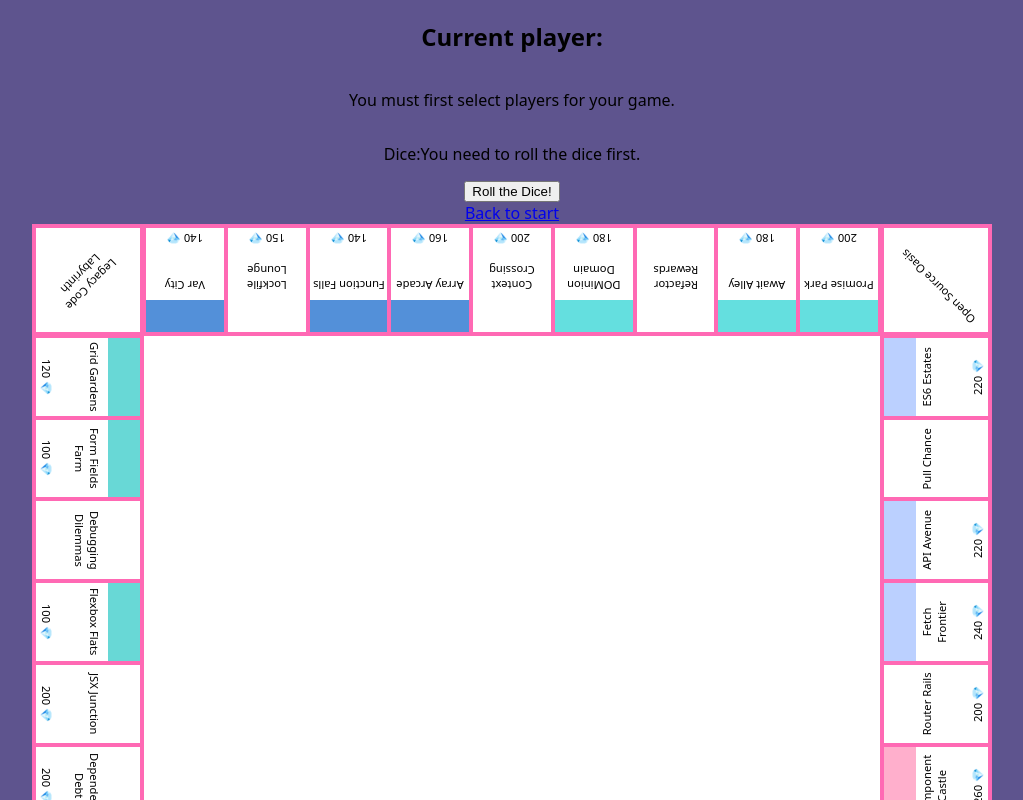
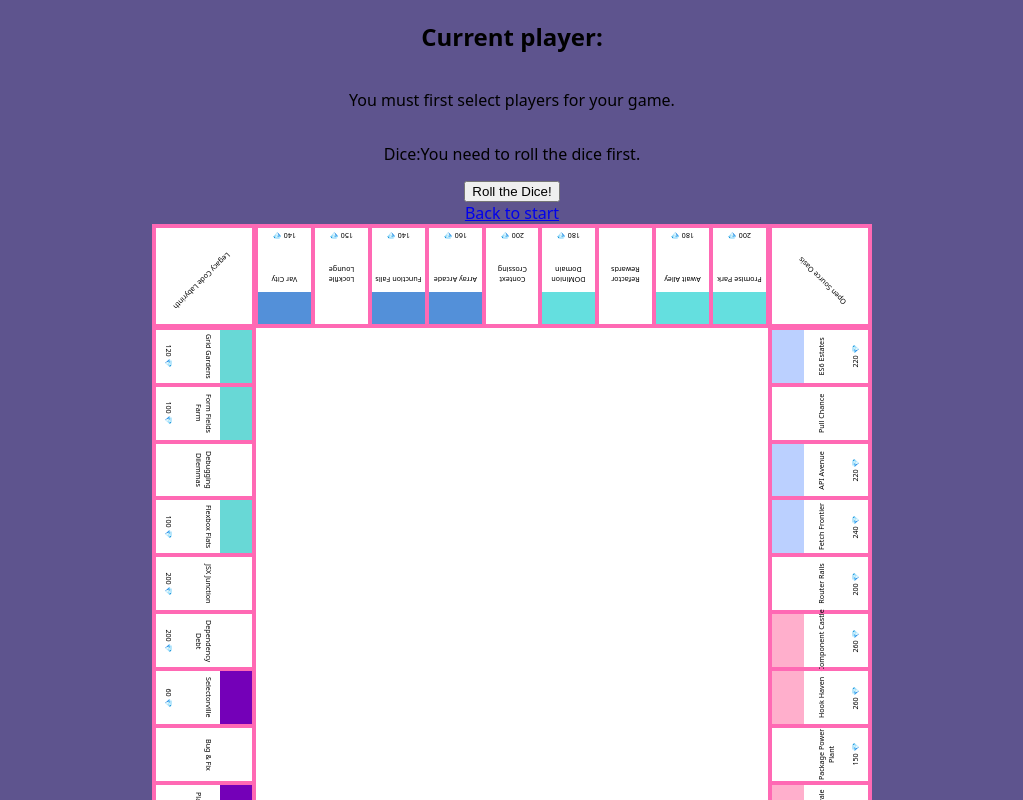
Before and after one commit to mbosselmann/pyropoly, a Next.js app: page /board in a window 1280 px wide. Shown: the top 800 px of the page, without its empty margins (128-1151 px from the left). Built offline with nearby package versions, Linux system fonts and the light colour scheme.

Commit message:
Change board size

```diff
--- a/src/components/Panel.tsx
+++ b/src/components/Panel.tsx
@@ -33,7 +33,7 @@ const List = styled.ul.attrs({
   margin: 0;
   list-style: none;
   word-break: break-word;
-  font-size: 0.7rem;
+  font-size: 0.45rem;
   ${({ variant }) =>
     (variant === "vertical-left" || variant === "vertical-right") &&
     css`
--- a/styles.tsx
+++ b/styles.tsx
@@ -2,8 +2,8 @@ import { createGlobalStyle } from "styled-components";
 
 export default createGlobalStyle`
  :root {
-  --field-size: 7rem;
-  --board-size: 60rem;
+  --field-size: 6.5rem;
+  --board-size: 45rem;
  }
 
 
```
